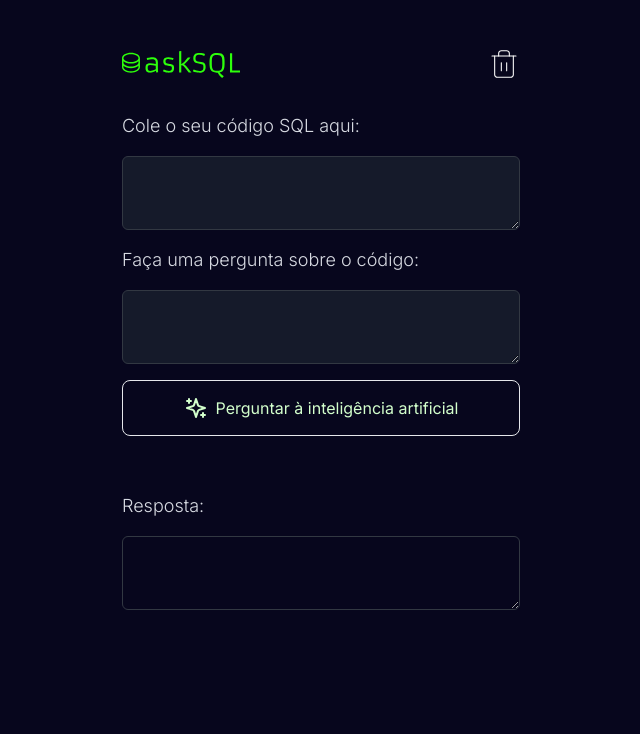
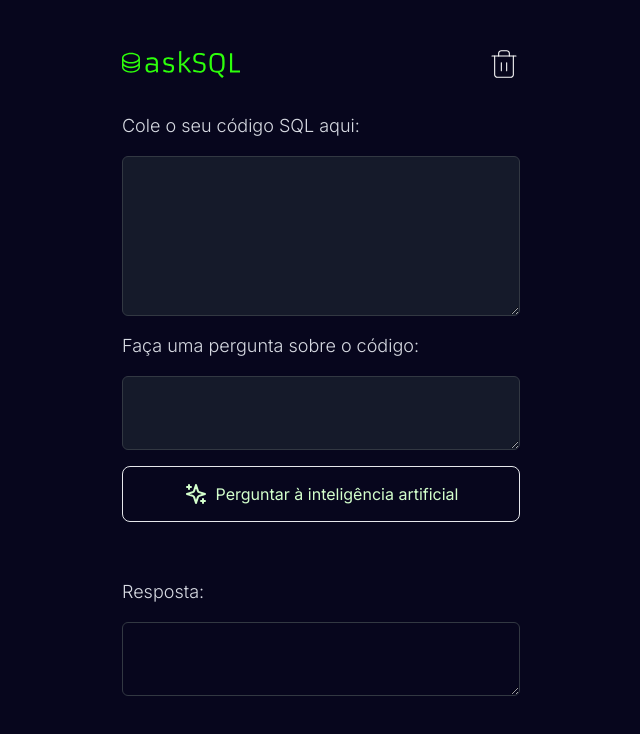
Before and after one commit to leticea/ask-sql-IA, a Next.js app: page / in a window 1280 px wide. Shown: the top 734 px of the page, without its empty margins (319-959 px from the left). Built offline with nearby package versions, Linux system fonts and the light colour scheme.

Commit message:
feat(page.tsx): inserting sql code

```diff
--- a/src/app/page.tsx
+++ b/src/app/page.tsx
@@ -20,7 +20,7 @@ export default function Home() {
         <textarea
           name="schema"
           id="schema"
-          className="my-4 bg-blueberry-600 border border-blueberry-300 rounded-md px-4 py-3 outline-none focus:ring-1 focus:ring-lime-600"
+          className="my-4 h-40 font-mono bg-blueberry-600 border border-blueberry-300 rounded-md px-4 py-3 outline-none focus:ring-1 focus:ring-lime-600"
         />
 
         <label htmlFor="question" className="text-lg font-light">
```
